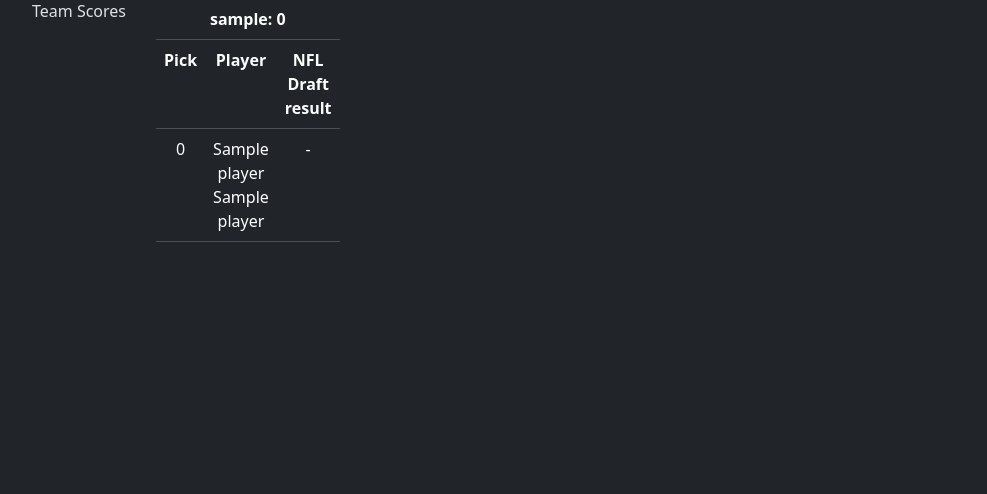
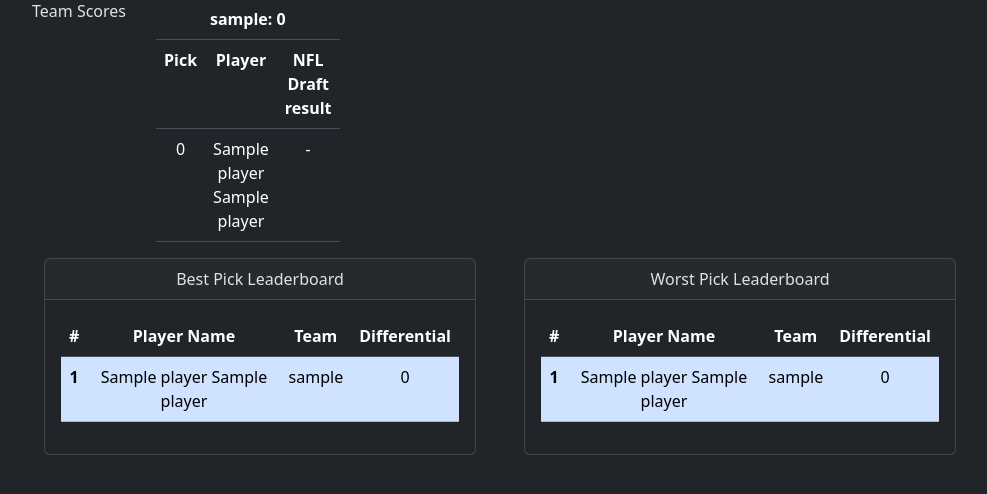
Before and after one commit to ajpodell/draftdraft, a Flask app: page /draft in a window 1280 px wide. Shown: the part 179-673 px from the top of the page, without its empty margins (140-1127 px from the left). Run offline with Flask 3, Linux system fonts and the light colour scheme; a user stored in the database is signed in; tables that the repository leaves empty hold one stand-in row (values such as "Sample post"); some libraries are stand-ins or nearby versions.

Commit message:
Best + Worst Pick Leaderboards (#17)
* query for calculating_best picks by differential. WIP
* add in worst leaderboard and some styling
* add pythonPath helper notes to readme

* aaron note - modified to use the jinja template variables and no
  backslash

---------

authored-by: gjnelson112

```diff
--- a/blueprints/draft_blueprint.py
+++ b/blueprints/draft_blueprint.py
@@ -11,6 +11,7 @@ from flask import (
     url_for,
 )
 from flask_login import current_user, login_required
+from sqlalchemy import desc, asc, nulls_last
 
 from models.base import db
 from models.draft import Draft
@@ -20,6 +21,7 @@ from models.user import User
 
 draft = Blueprint('draft', __name__)
 
+
 @draft.before_request
 def check_valid_login():
     """ Detect if user is logged in as the default - basically equivalent to `@login_required`
@@ -28,16 +30,37 @@ def check_valid_login():
     # ensure user is logged in
     login_valid = current_user.is_authenticated
     if (request.endpoint and
-        'static' not in request.endpoint and
-        not login_valid and
-        not getattr(draft.view_functions.get(request.endpoint, {}), 'is_public', False) ) :
+            'static' not in request.endpoint and
+            not login_valid and
+            not getattr(draft.view_functions.get(request.endpoint, {}), 'is_public', False)):
         return render_template('login.html', next=request.endpoint)
+
 
 def public_endpoint(function):
     """ decorator to make public -- probably want to functools wraps this """
     function.is_public = True
     return function
 
+
+def generate_leaderboard(leaderboard_type):
+    differential_column_label = 'pick_differential'
+    sort_dir = asc(differential_column_label) if leaderboard_type == "worst" else desc(differential_column_label)
+
+    rows = (
+        db.session.query(
+            Player.player_name_first,
+            Player.player_name_last,
+            User.username,
+            (Selection.draftdraft_selection - Player.nfl_draft_pick).label(differential_column_label)
+        )
+        .join(Selection, Selection.player_id == Player.player_id)
+        .join(User, Selection.selecting_team_id == User.user_id)
+        .order_by(nulls_last(sort_dir))
+        .limit(3)
+        .all()
+    )
+
+    return rows
 
 def next_up():
     """ returns team id of the next team up"""
@@ -66,7 +89,7 @@ def home():
     # kind of want to put home in a dedicated "make pick" page - but thats a later problem
     pick_order = db.session.query(Draft).order_by(Draft.pick_order)
 
-    #TODO: have an "is_picked" property - can probably do this as a hybrid python thing on the model
+    # TODO: have an "is_picked" property - can probably do this as a hybrid python thing on the model
     # looking at the draft
     players = db.session.query(Player).order_by(Player.player_id).all()
 
@@ -78,6 +101,7 @@ def home():
 def players():
     players = db.session.query(Player).all()
     return list(player.__repr__() for player in players)
+
 
 @draft.route('/players', methods=['POST'])
 def add_player():
@@ -92,6 +116,7 @@ def add_player():
 
     return redirect(url_for('draft.home'))
 
+
 @draft.route('/add_selection', methods=['POST'])
 def add_selection():
     """ todo: just delete this?"""
@@ -104,6 +129,7 @@ def add_selection():
     db.session.commit()
     return {}
 
+
 @draft.route('/draft')  # would be cool to have a "league" template var
 # @login_required
 def view_draft():
@@ -113,7 +139,12 @@ def view_draft():
     # get all teams
     teams = db.session.query(User).all()
 
-    return render_template('draft.html', selections=all_picks, teams=teams)
+    return render_template('draft.html',
+                           selections=all_picks,
+                           teams=teams,
+                           best_selections=generate_leaderboard('best'),
+                           worst_selections=generate_leaderboard('worst'))
+
 
 @draft.route('/draft_player', methods=['POST'])
 def draft_player():
@@ -138,7 +169,8 @@ def draft_player():
         flash('Not your pick', 'error')
         return redirect(url_for('draft.home'))
 
-    selection = Selection(player_id=selected_player_id, selecting_team_id=next_pick.user_id)  # wasnt working with team_id
+    selection = Selection(player_id=selected_player_id,
+                              selecting_team_id=next_pick.user_id)  # wasnt working with team_id
     db.session.add(selection)
     db.session.commit()
     return redirect(url_for('draft.view_draft'))
@@ -149,6 +181,7 @@ def score_players():
     """ as of yet unused view for a dedicated scoring """
     return render_template('score_players.html')
 
+
 @draft.route('/reset_draft', methods=['POST'])
 def reset_draft():
     if not current_user.is_authenticated or not current_user.is_admin:
@@ -158,7 +191,6 @@ def reset_draft():
     db.session.execute(' TRUNCATE table public.selection; TRUNCATE table public.draft;')
     db.session.execute('ALTER SEQUENCE selection_seq RESTART WITH 1')
     db.session.commit()
-
 
     teams = db.session.query(User).all()
     random.shuffle(teams)
@@ -189,6 +221,7 @@ def score_player():
     db.session.commit()
     return redirect(url_for('draft.home'))
 
+
 @draft.route('/admin_tools')
 def admin_tools():
     return render_template('admin_tools.html')
--- /dev/null
+++ b/templates/components/pick_leaderboard.html
@@ -0,0 +1,32 @@
+{% macro leaderBoard(selections, title) -%}
+    <div class='container-fluid' style="display: flex">
+        <div class="card">
+            <div class="card-header">
+                {{ title + ' Pick Leaderboard' }}
+            </div>
+            <div class="card-body">
+                <table class="table">
+                    <thead>
+                    <tr>
+                        <th scope="col">#</th>
+                        <th scope="col">Player Name</th>
+                        <th scope="col">Team</th>
+                        <th scope="col">Differential</th>
+                    </tr>
+                    </thead>
+                    <tbody>
+
+                    {% for query_result in selections %}
+                        <tr class={{ "table-primary" if loop.first }}>
+                            <th scope="row">{{ loop.index }}</th>
+                            <td>{{ query_result[0] + ' ' + query_result[1] }}</td>
+                            <td>{{ query_result[2] }}</td>
+                            <td>{{ query_result[3] }}</td>
+                        </tr>
+                    {% endfor %}
+                    </tbody>
+                </table>
+            </div>
+        </div>
+    </div>
+{%- endmacro %}
--- a/templates/draft.html
+++ b/templates/draft.html
@@ -1,11 +1,12 @@
 <!-- So this is really the `view_draft` page. should get around to renaming this -->
 {% import 'components/team_scores.html' as team_scores %}
+{% import 'components/pick_leaderboard.html' as leaderboard %}
 
 {% extends "base.html" %}
 
 <!-- wonder if theres a better way to get stylesheets in. there must be. -->
 {% block stylesheet %}
-    <link rel= "stylesheet" type= "text/css" href= "{{ url_for('static',filename='styles/draft.css') }}">
+    <link rel="stylesheet" type="text/css" href="{{ url_for('static',filename='styles/draft.css') }}">
 {% endblock %}
 
 {% block content %}
@@ -34,4 +35,15 @@
     <!-- Team by team view-->
     {{ team_scores.teamScores(teams) }}
 
+    <div class="container">
+        <div class="row">
+            <div class="col-lg-6 mb-4">
+                {{ leaderboard.leaderBoard(best_selections, 'Best') }}
+            </div>
+            <div class="col-lg-6 mb-4">
+                {{ leaderboard.leaderBoard(worst_selections, 'Worst') }}
+            </div>
+        </div>
+    </div>
+
 {% endblock %}ll
```
Also changed, not shown: README.md. Lines whose indentation alone changed are shown as unchanged.
